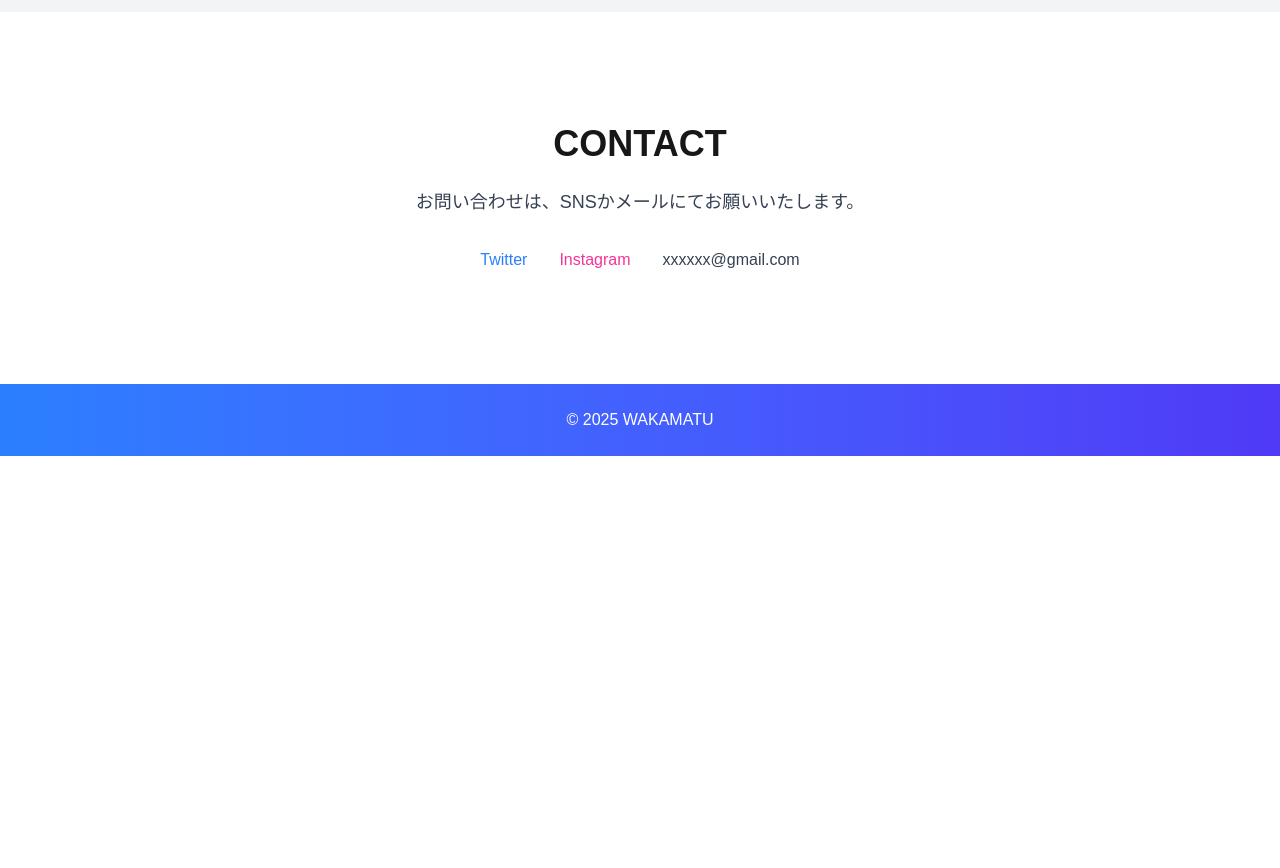
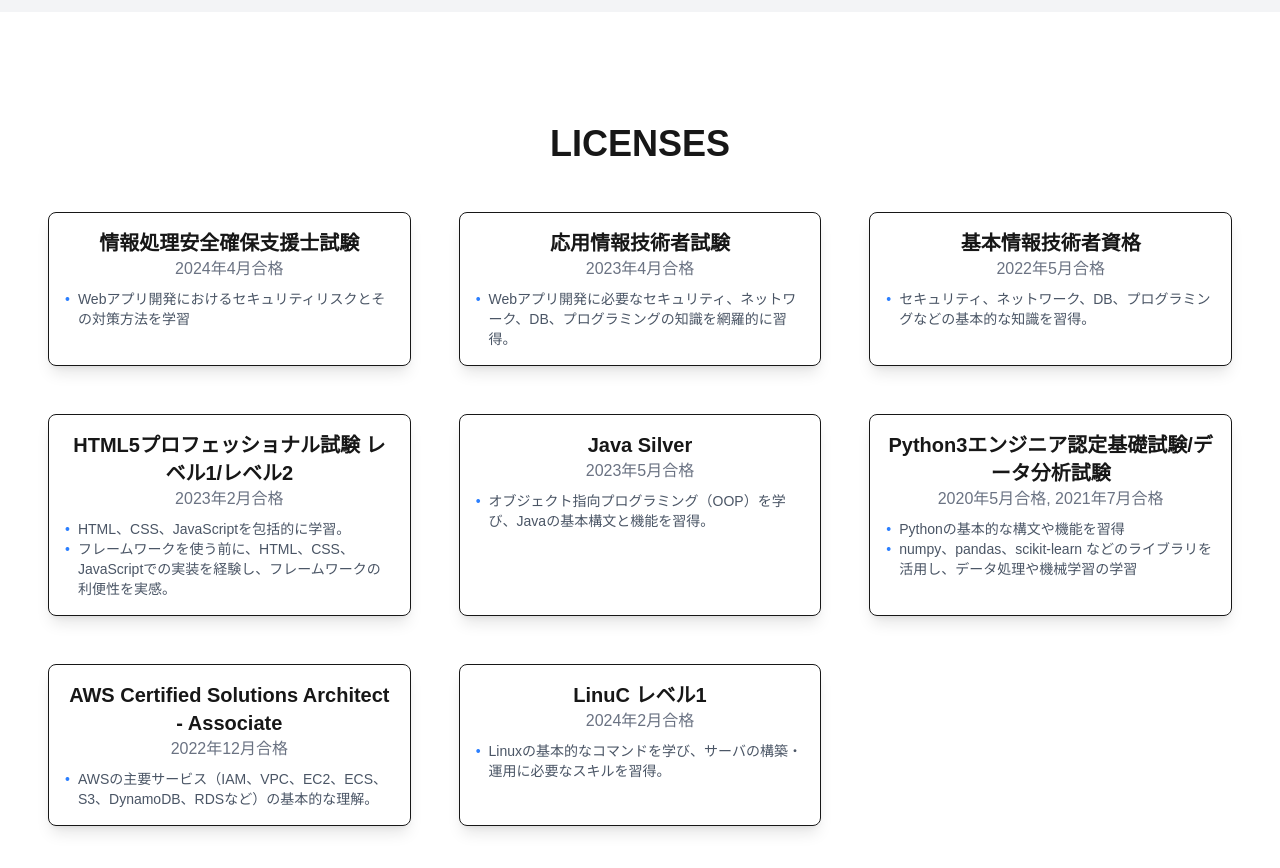
Before and after one commit to Wakamatu57/my-portfolio, a Next.js app: page / in a window 1280 px wide. Shown: the part 1780-2648 px from the top of the page. Before the commit the page ends 2236 px from the top, so only its background shows below. Built offline with nearby package versions, Linux system fonts and the light colour scheme.

Commit message:
資格コンポーネントの作成

```diff
--- a/src/app/components/header/index.tsx
+++ b/src/app/components/header/index.tsx
@@ -16,13 +16,13 @@
         <nav>
           <ul className="flex space-x-8 text-sm sm:text-sm md:text-lg">
             <li>
-              <Link href="#works" className="hover:text-gray-300 transition">
-                WORKS
+              <Link href="#skill" className="hover:text-gray-300 transition">
+                SKILLS
               </Link>
             </li>
             <li>
-              <Link href="#skill" className="hover:text-gray-300 transition">
-                SKILLS
+              <Link href="#license" className="hover:text-gray-300 transition">
+                LICENSES
               </Link>
             </li>
             <li>
--- /dev/null
+++ b/src/app/components/info-card/index.tsx
@@ -0,0 +1,21 @@
+import { CardInfo } from '@/app/types/CardInfo';
+const InfoCard = ({ cardInfo }: { cardInfo: CardInfo }) => {
+  return (
+    <div className="text-center border p-4 rounded-lg shadow-lg">
+      <h3 className="text-xl font-semibold">{cardInfo.name}</h3>
+      <p className="text-gray-500">{cardInfo.title}</p>
+      {cardInfo.details && (
+        <ul className="mt-2 text-gray-600 text-sm text-left">
+          {cardInfo.details.map((detail, i) => (
+            <li key={i} className="flex items-start">
+              <span className="mr-2 text-blue-500">•</span>
+              {detail}
+            </li>
+          ))}
+        </ul>
+      )}
+    </div>
+  );
+};
+
+export default InfoCard;
--- /dev/null
+++ b/src/app/components/license/index.tsx
@@ -0,0 +1,76 @@
+import { CardInfo } from '@/app/types/CardInfo';
+import InfoCard from '../info-card';
+
+const Licenses = () => {
+  const licenses: CardInfo[] = [
+    {
+      name: '情報処理安全確保支援士試験',
+      title: '2024年4月合格',
+      details: ['Webアプリ開発におけるセキュリティリスクとその対策方法を学習'],
+    },
+    {
+      name: '応用情報技術者試験',
+      title: '2023年4月合格',
+      details: [
+        'Webアプリ開発に必要なセキュリティ、ネットワーク、DB、プログラミングの知識を網羅的に習得。',
+      ],
+    },
+    {
+      name: '基本情報技術者資格',
+      title: '2022年5月合格',
+      details: [
+        'セキュリティ、ネットワーク、DB、プログラミングなどの基本的な知識を習得。',
+      ],
+    },
+    {
+      name: 'HTML5プロフェッショナル試験 レベル1/レベル2',
+      title: '2023年2月合格',
+      details: [
+        'HTML、CSS、JavaScriptを包括的に学習。',
+        'フレームワークを使う前に、HTML、CSS、JavaScriptでの実装を経験し、フレームワークの利便性を実感。',
+      ],
+    },
+    {
+      name: 'Java Silver',
+      title: '2023年5月合格',
+      details: [
+        'オブジェクト指向プログラミング（OOP）を学び、Javaの基本構文と機能を習得。',
+      ],
+    },
+    {
+      name: 'Python3エンジニア認定基礎試験/データ分析試験',
+      title: '2020年5月合格, 2021年7月合格',
+      details: [
+        'Pythonの基本的な構文や機能を習得',
+        'numpy、pandas、scikit-learn などのライブラリを活用し、データ処理や機械学習の学習',
+      ],
+    },
+    {
+      name: 'AWS Certified Solutions Architect - Associate',
+      title: '2022年12月合格',
+      details: [
+        'AWSの主要サービス（IAM、VPC、EC2、ECS、S3、DynamoDB、RDSなど）の基本的な理解。',
+      ],
+    },
+    {
+      name: 'LinuC レベル1',
+      title: '2024年2月合格',
+      details: [
+        'Linuxの基本的なコマンドを学び、サーバの構築・運用に必要なスキルを習得。',
+      ],
+    },
+  ];
+
+  return (
+    <div className="max-w-screen-xl mx-auto text-center">
+      <h2 className="text-4xl font-semibold mb-12">LICENSES</h2>
+      <div className="grid grid-cols-1 md:grid-cols-2 lg:grid-cols-3 gap-12 px-6 md:px-12">
+        {licenses.map((license, index) => (
+          <InfoCard cardInfo={license} key={index} />
+        ))}
+      </div>
+    </div>
+  );
+};
+
+export default Licenses;
--- /dev/null
+++ b/src/app/components/work/index.tsx
@@ -0,0 +1,36 @@
+import Image from 'next/image';
+type Work = {
+  name: string;
+  detail: string;
+  imageUrl: string;
+};
+const Works = () => {
+  return (
+    <div className="max-w-screen-xl mx-auto text-center">
+      <h2 className="text-4xl font-semibold mb-12">WORKS</h2>
+      <div className="grid grid-cols-1 md:grid-cols-3 gap-12">
+        {/* Work Item */}
+        {['work1', 'work2', 'work3'].map((work, index) => (
+          <div
+            key={index}
+            className="group shadow-lg rounded-lg overflow-hidden transform transition-all hover:scale-105"
+          >
+            <Image
+              className="w-full h-60 object-cover"
+              src={`/img/works-dummy-thumb.jpg`}
+              alt={`Work ${index + 1}`}
+              width={600}
+              height={400}
+            />
+            <div className="p-6 bg-white">
+              <h3 className="text-xl font-semibold mb-2">作品名が入る</h3>
+              <p className="text-gray-500">Design / Coding(Responsive)</p>
+            </div>
+          </div>
+        ))}
+      </div>
+    </div>
+  );
+};
+
+export default Works;
--- a/src/app/page.tsx
+++ b/src/app/page.tsx
@@ -4,6 +4,7 @@
 import SplitSection from './components/split';
 import Works from './components/work';
 import Skills from './components/skill';
+import Licenses from './components/license';
 
 export default function Home() {
   return (
@@ -18,8 +19,12 @@
           <Skills />
         </section>
 
+        <section id="license" className="py-28 bg-white">
+          <Licenses />
+        </section>
+
         {/* Contact section */}
-        <section id="contact" className="py-28 bg-white">
+        <section id="contact" className="py-28 bg-gray-100">
           <div className="max-w-screen-xl mx-auto text-center">
             <h2 className="text-4xl font-semibold mb-6">CONTACT</h2>
             <p className="text-lg text-gray-700 mb-8">
--- /dev/null
+++ b/src/app/types/CardInfo.tsx
@@ -0,0 +1,5 @@
+export type CardInfo = {
+  name: string;
+  title: string;
+  details: string[];
+};
```
